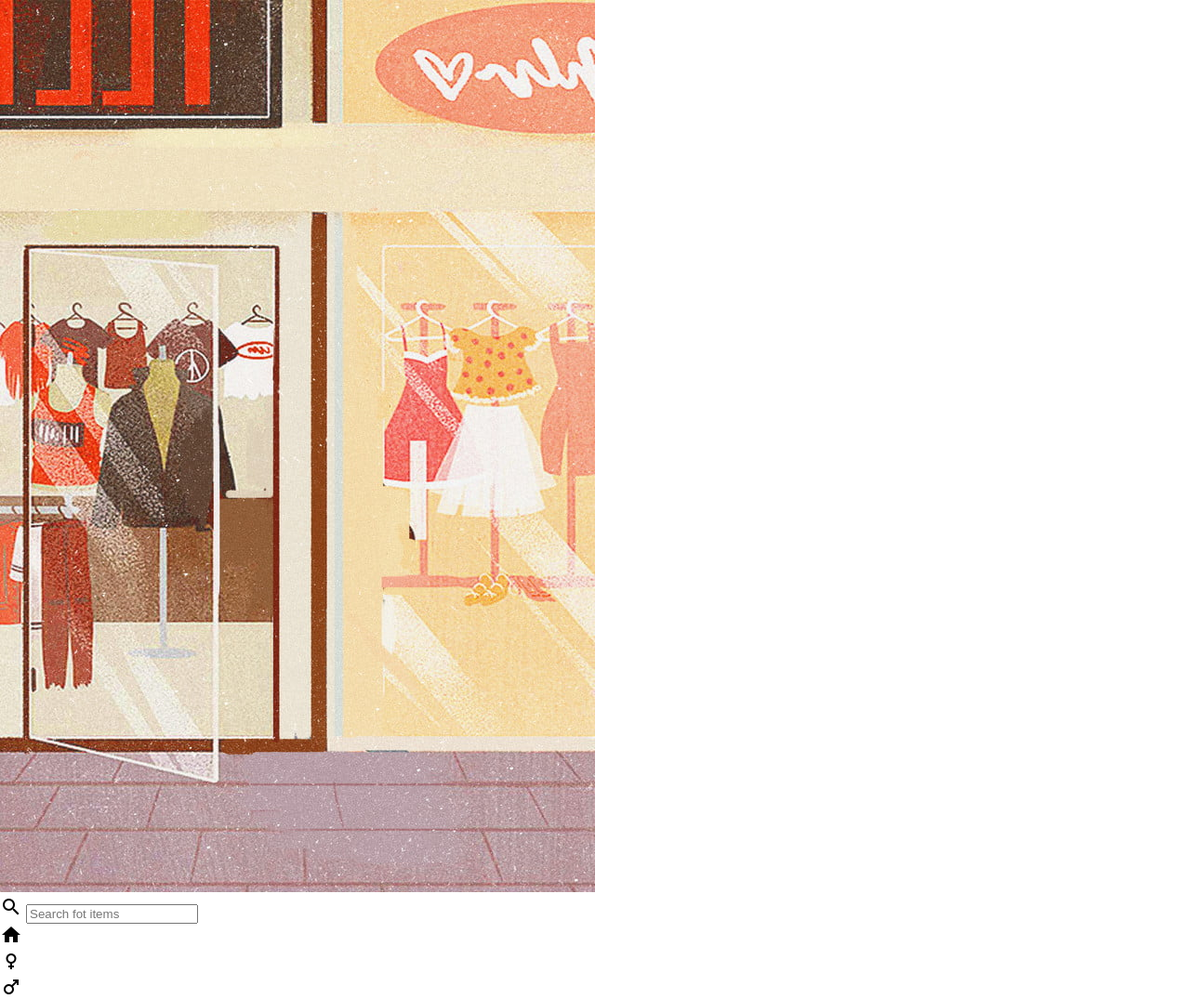
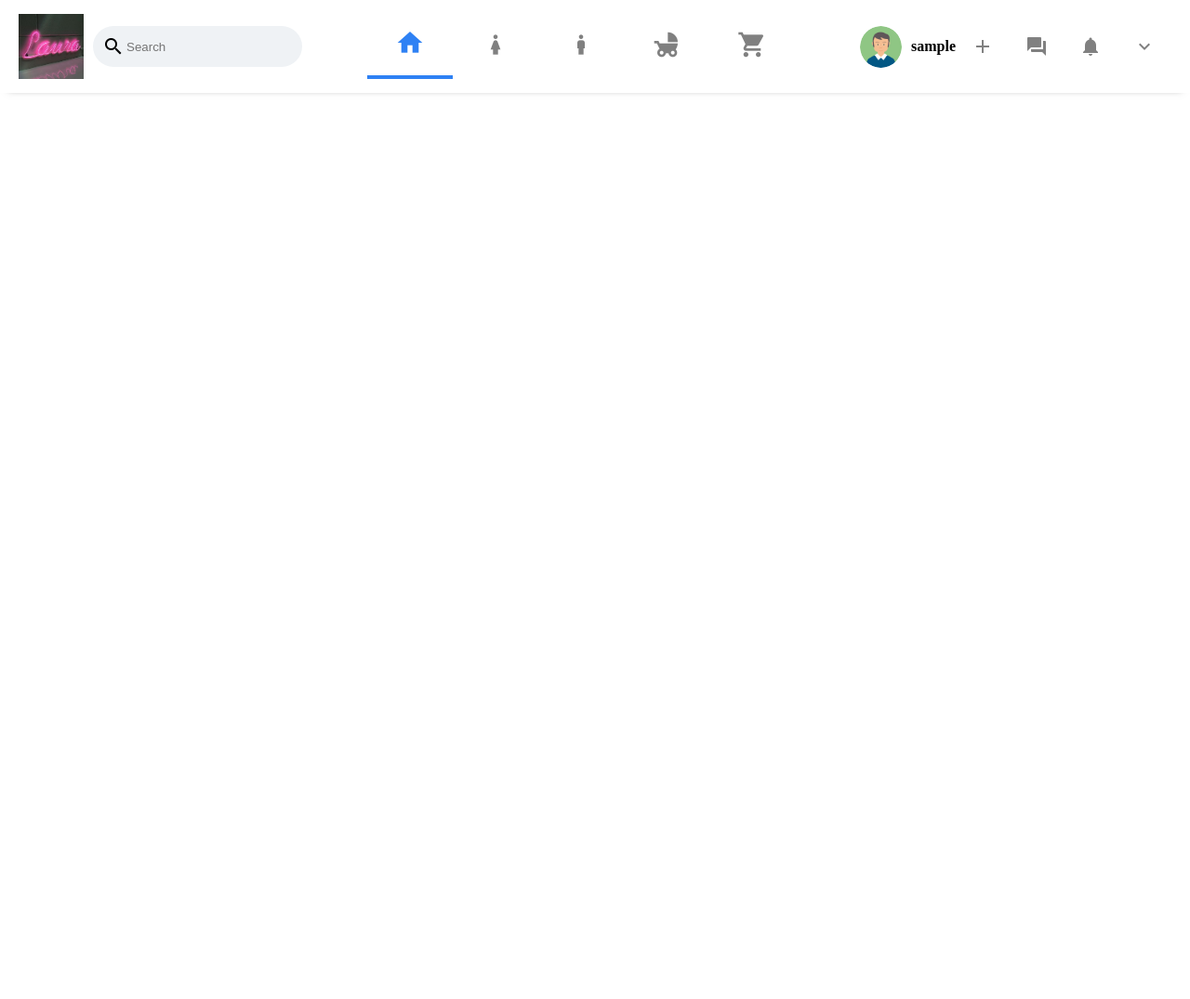
Before and after one commit to Thilinidemel/Group23, a PHP site: page /home.php in a window 1280 px wide. Shown: the top 1075 px of the page at 93% size. After the commit the page ends 101 px from the top, so only its background shows below. Run offline with PHP 8.4, Linux system fonts and the light colour scheme; the visitor is signed in with stand-in values (Sample User, id 1).

Commit message:
Home Page Header Update

```diff
--- a/home.php
+++ b/home.php
@@ -10,48 +10,49 @@ if (isset($_SESSION['ID']) && isset($_SESSION['User'])) {
   <head>
     <meta charset="utf-8">
     <title>HOME</title>
+    <link href="https://fonts.googleapis.com/icon?family=Material+Icons"
+      rel="stylesheet">
     <link rel="stylesheet" href="style2.css"/>
   </head>
+
   <body>
     <div class="header">
 
       <div class="header_left">
-        <img src="i01.jpg" alt="shop">
-        <div class="searchbar">
-          <img src="search.png" alt="search" />
-          <input type="text" placeholder="Search fot items">
+        <img class="header_left_img" src="logo.jpg" alt="Shop"/>
+        <div class="header_input">
+          <span class="material-icons"> search </span>
+          <input type="text" placeholder="Search">
         </div>
       </div>
 
       <div class="header_middle">
-        <div class="header_middle_option active">
-          <img class="icons" src="home.png" alt="Home" />
+        <div class="header_option active">
+          <abbr title="Home"><span class="material-icons"> home </span></abbr>
         </div>
-        <div class="header_middle_option">
-          <img class="icons" src="female.png" alt="Friends" />
+        <div class="header_option">
+          <abbr title="Female Clothings"><span class="material-icons"> girl </span></abbr>
         </div>
-        <div class="header_middle_option">
-          <img class="icons" src="male.png" alt="Watch" />
+        <div class="header_option">
+          <abbr title="Male Clothings"><span class="material-icons"> boy </span></abbr>
         </div>
-        <div class="header_middle_option">
-          <img class="icons" src="kids.png" alt="Groups" />
+        <div class="header_option">
+          <abbr title="Kids Section"><span class="material-icons"> child_friendly </span></abbr>
         </div>
-        <div class="header_middle_option">
-          <img class="icons" src="cart.png" alt="Gaming" />
+        <div class="header_option">
+          <abbr title="Cart"><span class="material-icons"> shopping_cart </span></abbr>
         </div>
       </div>
 
       <div class="header_right">
-        <div class="header_right_left">
-          <div class="header_right_left_info">
-            <img class="profilepicture" src="girl.png" alt="Girl">
-            <h4><?php echo $_SESSION['User']; ?></h4>
-          </div>
+        <div class="header_info">
+          <img class="user_avatar" src="avatar2.png" alt="Hi,"/>
+          <h4><?php echo $_SESSION['User']; ?></h4>
         </div>
-        <img class="tools" src="menu.png" alt="Menu">
-        <img class="tools" src="messenger.png" alt="Messenger">
-        <img class="tools" src="notifications.png" alt="Notifications">
-        <img class="tools" src="account.png" alt="Account">
+        <abbr title="See Profile"><span class="material-icons"> add </span></abbr>
+        <abbr title="Comment"><span class="material-icons"> forum </span></abbr>
+        <abbr title="Notifications"><span class="material-icons"> notifications </span></abbr>
+        <abbr title="More"><span class="material-icons"> expand_more </span></abbr>
       </div>
     </div>
   </body>
--- a/style.css
+++ b/style.css
@@ -50,7 +50,7 @@ button{
   border: none;
 }
 
-button.hover{
+button:hover{
   opacity: .7;
 }
 
--- a/style2.css
+++ b/style2.css
@@ -1,104 +1,113 @@
-* {
-  margin: 0;
+*{
+  margin:0;
 }
 
-header_left img{
-  height: 45px;
+.header_left_img{
+  height:70px;
+  width: auto;
 }
 
-profilepicture{
-  height: 40px;
+.user_avatar{
   border-radius: 50%;
+  width: 45px;
 }
 
-header{
+.header{
   padding: 15px 20px;
   display: flex;
   justify-content: space-between;
   position: sticky;
-  top: 0;
+  top:0;
   background-color: white;
   z-index: 100;
-  box-shadow: 0 5px 8px -9px rgba(0, 0, 0, 0.75);
+  box-shadow: 0 5px 8px -9px rgba(0,0,0,0.5)
 }
 
-header_left{
+.header_left{
   display: flex;
   align-items: center;
   justify-content: space-evenly;
 }
 
-searchbar img{
-  width: 20px;
-  height: auto;
-}
-
-searchbar{
+.header_input{
   display: flex;
   align-items: center;
   background-color: #eff2f5;
   padding: 10px;
-  margin-top: 5px;
   margin-left: 10px;
   border-radius: 999px;
 }
 
-searchbar input{
+.header_input input{
   border: none;
   background-color: transparent;
   outline-width: 0;
 }
 
-header_middle{
+.header_middle{
   display: flex;
   flex: 1;
   justify-content: center;
 }
 
-icons{
-  height: 30px;
-  width: auto;
-  padding: 10px;
+.header_option .material-icons{
+  font-size: xx-large;
+  color: gray;
 }
 
-icons:hover{
-  background-color: #E0E0E0;
-  align-items: center;
-  border-radius: 50px;
+.header_option .material-icons:hover{
+  color: #2e81f4;
 }
 
-header_middle_option{
+.header_option{
   display: flex;
   align-items: center;
   padding: 0 30px;
   cursor: pointer;
 }
 
-header_middle_option.active{
+.header_option.active .material-icons{
+  color: #2e81f4;
+}
+
+.header_option.active{
   border-bottom: 4px solid #2e81f4;
 }
 
-header_right_left_info{
+.header_option:hover{
+  background-color: #eff2f5;
+  border-radius: 10px;
+  align-items: center;
+  padding: 0 30px;
+  border-bottom: none;
+}
+
+.header_info{
   display: flex;
   align-items: center;
 }
 
-header_right_left_info h4{
+.header_info h4{
   margin-left: 10px;
 }
 
-header_right{
+.header_right{
   display: flex;
+  flex-direction: row;
   align-items: center;
 }
 
-tools{
-  background-color: #E0E0E0;
-  padding: 10px;
-  border-radius: 50px;
-  margin: 0 8px;
+.header_right .material-icons{
+  color: gray;
+  margin: 0 10px;
+  padding:7px 7px;
+  cursor: pointer;
 }
 
-tools:hover{
-  background-color: #C0C0C0;
+.header_right .material-icons:hover{
+  background-color: #eff2f5;
+  border-radius: 10px;
+  align-items: center;
+  padding: 7px 7px;
+  border-bottom: none;
 }
```
Also changed, not shown: avatar.png (added), avatar2.png (added), avatar3.jpg (added), logo.jpg (added).
